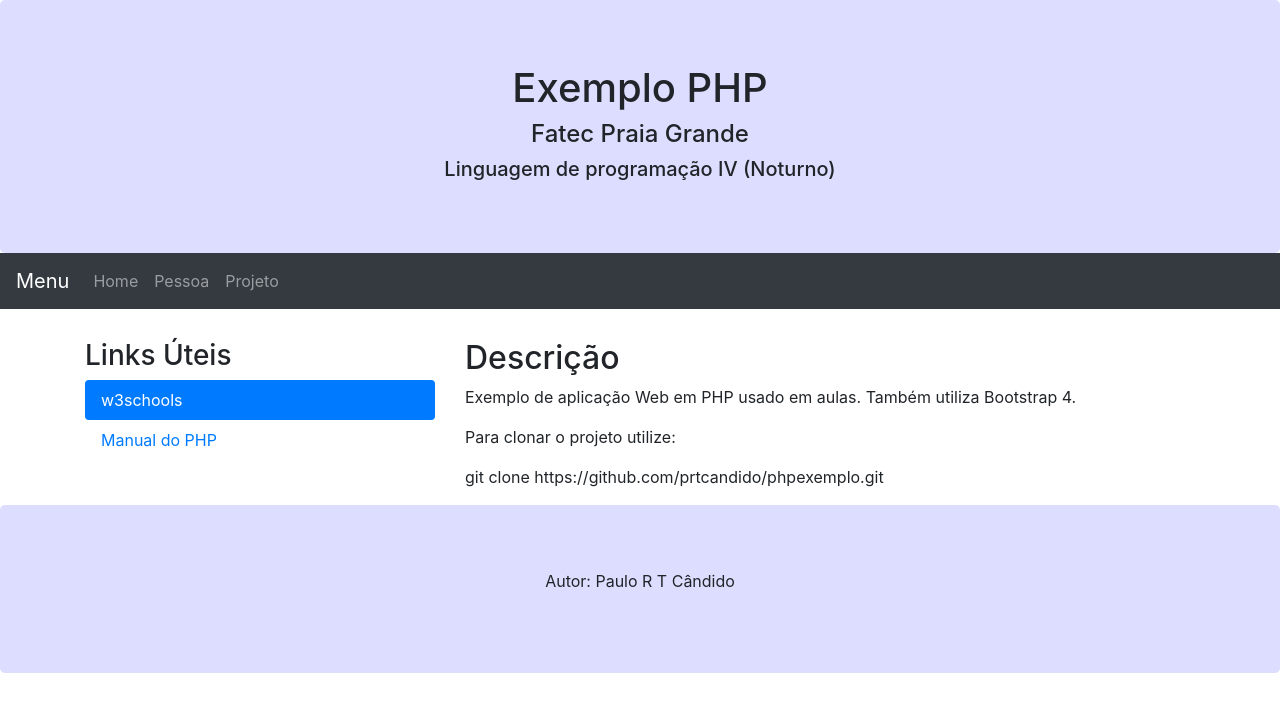
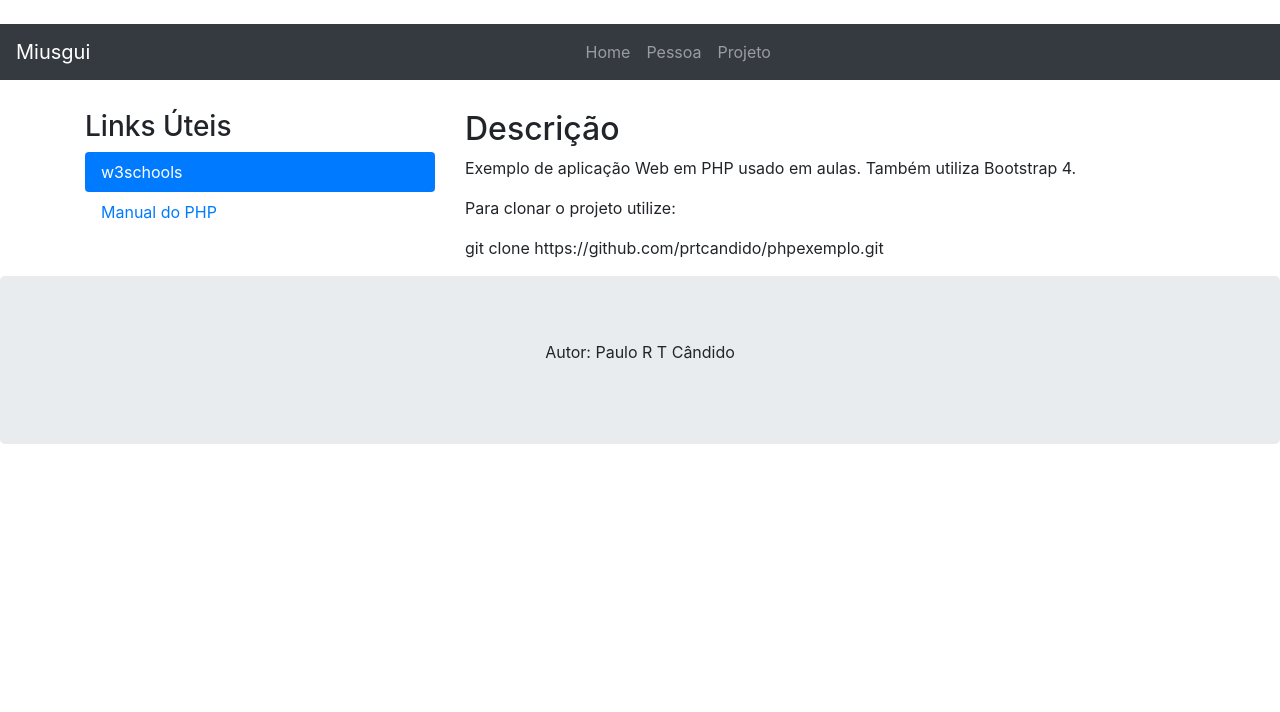
Before and after one commit to dantondelima/musicky, a PHP site: page / in a window 1280 px wide. Shown: the top 712 px of the page. Run offline with PHP 8.4, Linux system fonts and the light colour scheme; a stand-in replaces the project's code that opens the database connection; some libraries are stand-ins or nearby versions.

Commit message:
adicionando estilos

```diff
--- /dev/null
+++ b/Assets/css/estilo.css
@@ -0,0 +1,3 @@
+.titulo {
+    width: 45%;
+}
--- /dev/null
+++ b/Assets/css/reset.css
@@ -0,0 +1,48 @@
+/* http://meyerweb.com/eric/tools/css/reset/
+   v2.0 | 20110126
+   License: none (public domain)
+*/
+
+html, body, div, span, applet, object, iframe,
+h1, h2, h3, h4, h5, h6, p, blockquote, pre,
+a, abbr, acronym, address, big, cite, code,
+del, dfn, em, img, ins, kbd, q, s, samp,
+small, strike, strong, sub, sup, tt, var,
+b, u, i, center,
+dl, dt, dd, ol, ul, li,
+fieldset, form, label, legend,
+table, caption, tbody, tfoot, thead, tr, th, td,
+article, aside, canvas, details, embed,
+figure, figcaption, footer, header, hgroup,
+menu, nav, output, ruby, section, summary,
+time, mark, audio, video {
+	margin: 0;
+	padding: 0;
+	border: 0;
+	font-size: 100%;
+	font: inherit;
+	vertical-align: baseline;
+}
+/* HTML5 display-role reset for older browsers */
+article, aside, details, figcaption, figure,
+footer, header, hgroup, menu, nav, section {
+	display: block;
+}
+body {
+	line-height: 1;
+}
+ol, ul {
+	list-style: none;
+}
+blockquote, q {
+	quotes: none;
+}
+blockquote:before, blockquote:after,
+q:before, q:after {
+	content: '';
+	content: none;
+}
+table {
+	border-collapse: collapse;
+	border-spacing: 0;
+}
--- a/Views/cabecalho.php
+++ b/Views/cabecalho.php
@@ -1,46 +1,6 @@
-<!DOCTYPE html>
-<html>
-<head>
-  <title>Home</title>
-  <meta charset="utf-8">
-
-  <!-- Ajustar viewport conforme dimensões do dispositivo (smartphone, tablet, notebook, etc.) -->
-  <meta name="viewport" content="width=device-width, initial-scale=1">
-
-  <!-- Referenciar as bibliotecas necessárias para usar o Bootstrap. -->
-  <link rel="stylesheet" href="https://maxcdn.bootstrapcdn.com/bootstrap/4.4.1/css/bootstrap.min.css">
-  <script src="https://ajax.googleapis.com/ajax/libs/jquery/3.4.1/jquery.min.js"></script>
-  <script src="https://cdnjs.cloudflare.com/ajax/libs/popper.js/1.16.0/umd/popper.min.js"></script>
-  <script src="https://maxcdn.bootstrapcdn.com/bootstrap/4.4.1/js/bootstrap.min.js"></script>
-</head>
-<style type="text/css">
-  .jumbotron {background-color: #ddddff;}
-</style>
-<body>
-<!-- Caixa grande usada para destacar conteúdo especial da página. -->
-<div class="jumbotron text-center" style="margin-bottom:0">
-  <h1>Exemplo PHP</h1>
-  <h4>Fatec Praia Grande</h4>
-  <h5>Linguagem de programação IV (Noturno)</h5>
-</div>
-
-<!-- Barra de navegação com links para outras páginas e com apresentação diferenciada em dispositivos de diferentes tamanhos (testar reduzindo a janela do navegador) -->
-<nav class="navbar navbar-expand-sm bg-dark navbar-dark">
-  <a class="navbar-brand" href="#">Menu</a>
-  <button class="navbar-toggler" type="button" data-toggle="collapse" data-target="#collapsibleNavbar">
-    <span class="navbar-toggler-icon"></span>
-  </button>
-  <div class="collapse navbar-collapse" id="collapsibleNavbar">
-    <ul class="navbar-nav">
-      <li class="nav-item">
-        <a class="nav-link" href="/phpexemplo">Home</a>
-      </li>
-      <li class="nav-item">
-        <a class="nav-link" href="/phpexemplo/Views/pessoa.index.php">Pessoa</a>
-      </li>
-      <li class="nav-item">
-        <a class="nav-link" href="/phpexemplo/Views/projeto.index.php">Projeto</a>
-      </li>
-    </ul>
-  </div>
-</nav>
+<link rel="stylesheet" href="<?= "http://".$_SERVER['SERVER_NAME'].$_SERVER['REQUEST_URI']."/../Assets/css/reset.css"; ?>" type="text/css">
+<link rel="stylesheet" href="https://maxcdn.bootstrapcdn.com/bootstrap/4.4.1/css/bootstrap.min.css">
+<script src="https://ajax.googleapis.com/ajax/libs/jquery/3.4.1/jquery.min.js"></script>
+<script src="https://cdnjs.cloudflare.com/ajax/libs/popper.js/1.16.0/umd/popper.min.js"></script>
+<script src="https://maxcdn.bootstrapcdn.com/bootstrap/4.4.1/js/bootstrap.min.js"></script>
+<link rel="stylesheet" href="<?= "http://".$_SERVER['SERVER_NAME'].$_SERVER['REQUEST_URI']."/../Assets/css/estilo.css"; ?>" type="text/css">
--- /dev/null
+++ b/Views/master.php
@@ -0,0 +1,13 @@
+<!DOCTYPE html>
+<html lang="pt-br">
+<head>
+    <meta charset="UTF-8">
+    <meta http-equiv="X-UA-Compatible" content="IE=edge">
+    <meta name="viewport" content="width=device-width, initial-scale=1.0">
+    <title>Musicky</title>
+    <?php include 'Views/cabecalho.php'; ?>
+</head>
+<body>
+    <?php include 'Views/nav.php'; ?>
+</body>
+</html>
--- /dev/null
+++ b/Views/nav.php
@@ -0,0 +1,21 @@
+<nav class="navbar navbar-expand-sm bg-dark navbar-dark">
+    <div class="titulo">
+        <a class="navbar-brand" href="#">Miusgui</a>
+        <button class="navbar-toggler" type="button" data-toggle="collapse" data-target="#collapsibleNavbar">
+        <span class="navbar-toggler-icon"></span>
+        </button>
+    </div>
+    <div class="collapse navbar-collapse" id="collapsibleNavbar">
+        <ul class="navbar-nav">
+        <li class="nav-item">
+            <a class="nav-link" href="/phpexemplo">Home</a>
+        </li>
+        <li class="nav-item">
+            <a class="nav-link" href="/phpexemplo/Views/pessoa.index.php">Pessoa</a>
+        </li>
+        <li class="nav-item">
+            <a class="nav-link" href="/phpexemplo/Views/projeto.index.php">Projeto</a>
+        </li>
+        </ul>
+    </div>
+</nav>
--- a/index.php
+++ b/index.php
@@ -1,4 +1,4 @@
-<?php include 'Views/cabecalho.php'; ?>
+<?php include 'Views/master.php'; ?>
 
 <!-- O grid deve ser incluído em container. -->
 <div class="container" style="margin-top:30px">
```
